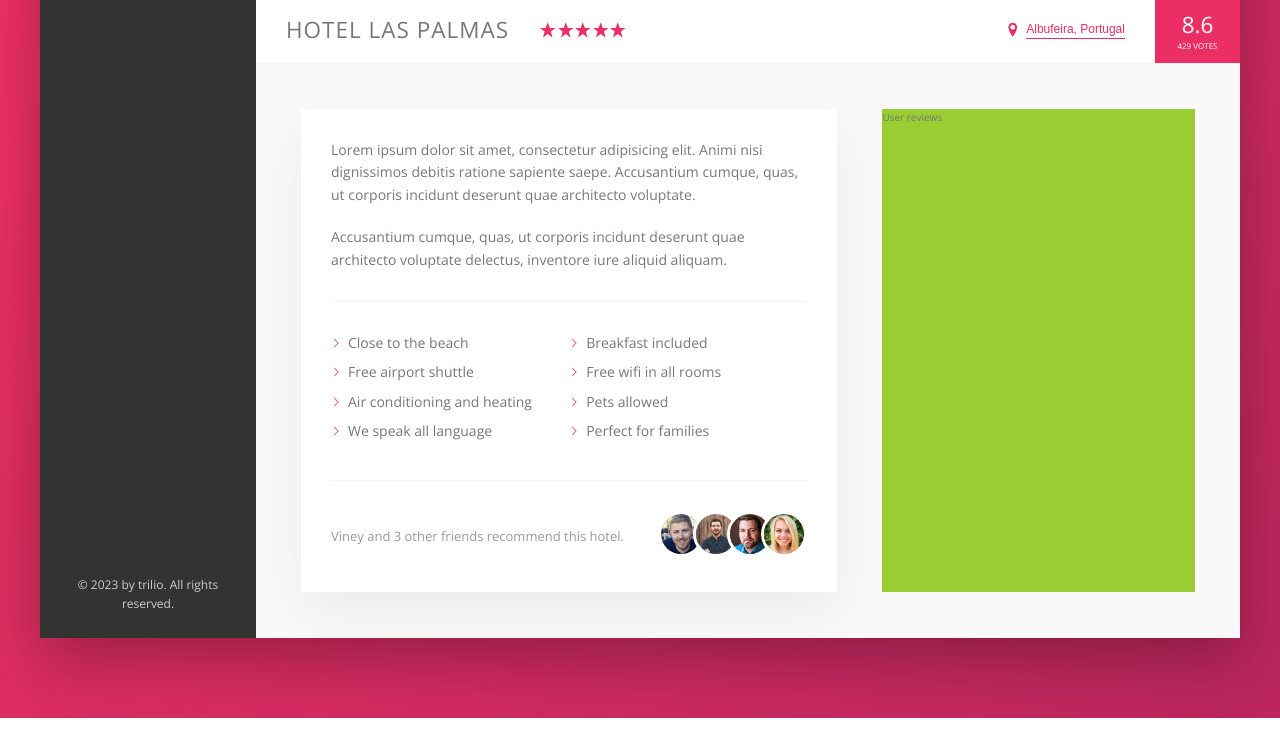
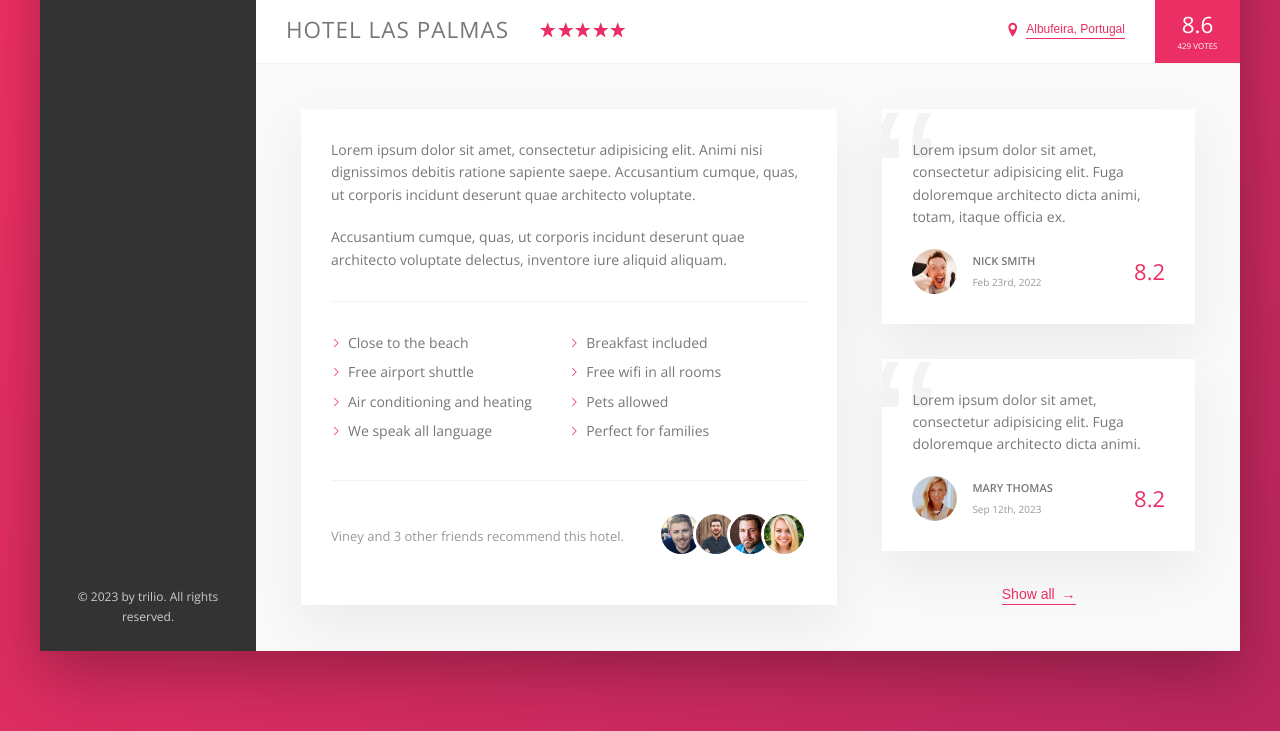
Before and after one commit to vineyy17/Trilio-learning-project, a website: page index.html in a window 1280 px wide. Shown: the part 538-1269 px from the top of the page. Drawn offline with nearby package versions, Linux system fonts and the light colour scheme.

Commit message:
completed the user reviews section

```diff
--- a/index.html
+++ b/index.html
@@ -176,7 +176,37 @@
                         </div>
 
                         <div class="user-reviews">
-                            User reviews
+                            <figure class="review">
+                                <blockquote class="review__text">
+                                    Lorem ipsum dolor sit amet, consectetur adipisicing elit. Fuga
+                                    doloremque architecto dicta animi, totam, itaque officia ex.
+                                </blockquote>
+                                <figcaption class="review__user">
+                                    <img src="img/user-1.jpg" alt="user 1" class="review__photo">
+                                    <div class="review__user-box">
+                                        <p class="review__user-name">Nick Smith</p>
+                                        <p class="review__user-date">Feb 23rd, 2022</p>
+                                    </div>
+                                    <div class="review__rating">8.2</div>
+                                </figcaption>
+                            </figure>
+
+                            <figure class="review">
+                                <blockquote class="review__text">
+                                    Lorem ipsum dolor sit amet, consectetur adipisicing elit.
+                                    Fuga doloremque architecto dicta animi.
+                                </blockquote>
+                                <figcaption class="review__user">
+                                    <img src="img/user-2.jpg" alt="user " class="review__photo">
+                                    <div class="review__user-box">
+                                        <p class="review__user-name">Mary Thomas</p>
+                                        <p class="review__user-date">Sep 12th, 2023</p>
+                                    </div>
+                                    <div class="review__rating">8.2</div>
+                                </figcaption>
+                            </figure>
+
+                            <button class="btn-inline">Show all <span>&rarr;</span></button>
                         </div>
                     </div>
 
--- a/sass/_components.scss
+++ b/sass/_components.scss
@@ -289,8 +289,17 @@
     cursor: pointer;
     transition: all .2s;
 
+    & span {
+        margin-left: 3px;
+        transition: margin-left .2s;
+    }
+
     &:hover {
         color: var(--color-grey-dark-1);
+
+        span {
+            margin-left: 8px;
+        }
     }
 
     &:focus {
@@ -387,3 +396,66 @@
 
     }
 }
+
+///////////////////////////////////////
+// REVIEWS
+.review {
+    background-color: #fff;
+    box-shadow: var(--shadow-light);
+    padding: 3rem;
+    margin-bottom: 3.5rem;
+    position: relative;
+    overflow: hidden;
+
+    &__text {
+        margin-bottom: 2rem;
+        z-index: 10;
+        position: relative;
+    }
+
+    &__user {
+        display: flex;
+        align-items: center;
+    }
+
+    &__photo {
+        height: 4.5rem;
+        width: 4.5rem;
+        border-radius: 50%;
+        margin-right: 1.5rem;
+    }
+
+    &__user-box {
+        margin-right: auto;
+    }
+
+    &__user-name {
+        font-size: 1.1rem;
+        font-weight: 600;
+        text-transform: uppercase;
+        margin-bottom: .4rem;
+    }
+
+    &__user-date {
+        font-size: 1rem;
+        color: var(--color-grey-dark-3);
+    }
+
+    &__rating {
+        color: var(--color-primary);
+        font-size: 2.2rem;
+        font-weight: 300;
+    }
+
+    &::before {
+        content: "\201C";
+        position: absolute;
+        top: -2.75rem;
+        left: -1rem;
+        line-height: 1;
+        font-size: 20rem;
+        color: var(--color-grey-light-2);
+        font-family: sans-serif;
+        z-index: 1;
+    }
+}
--- a/sass/_layout.scss
+++ b/sass/_layout.scss
@@ -43,11 +43,10 @@
     padding: 4.5rem;
     background-color: var(--color-grey-light-1);
     border-bottom: var(--line);
-
+    font-size: 1.4rem;
 }
 
 .description {
-    font-size: 1.4rem;
     background-color: #fff;
     box-shadow: var(--shadow-light);
     padding: 3rem;
@@ -56,6 +55,9 @@
 }
 
 .user-reviews {
-    background-color: yellowgreen;
     flex: 1;
+
+    display: flex;
+    flex-direction: column;
+    align-items: center;
 }
```
Also changed, not shown: css/style.css, 1 other file.
